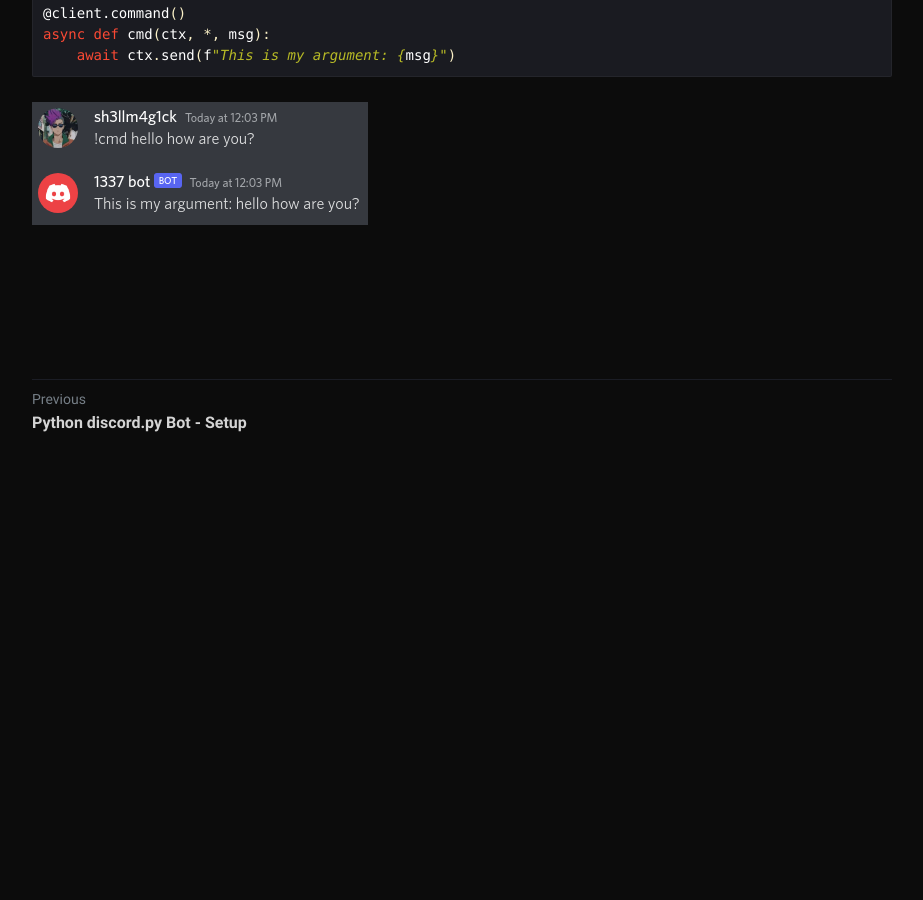
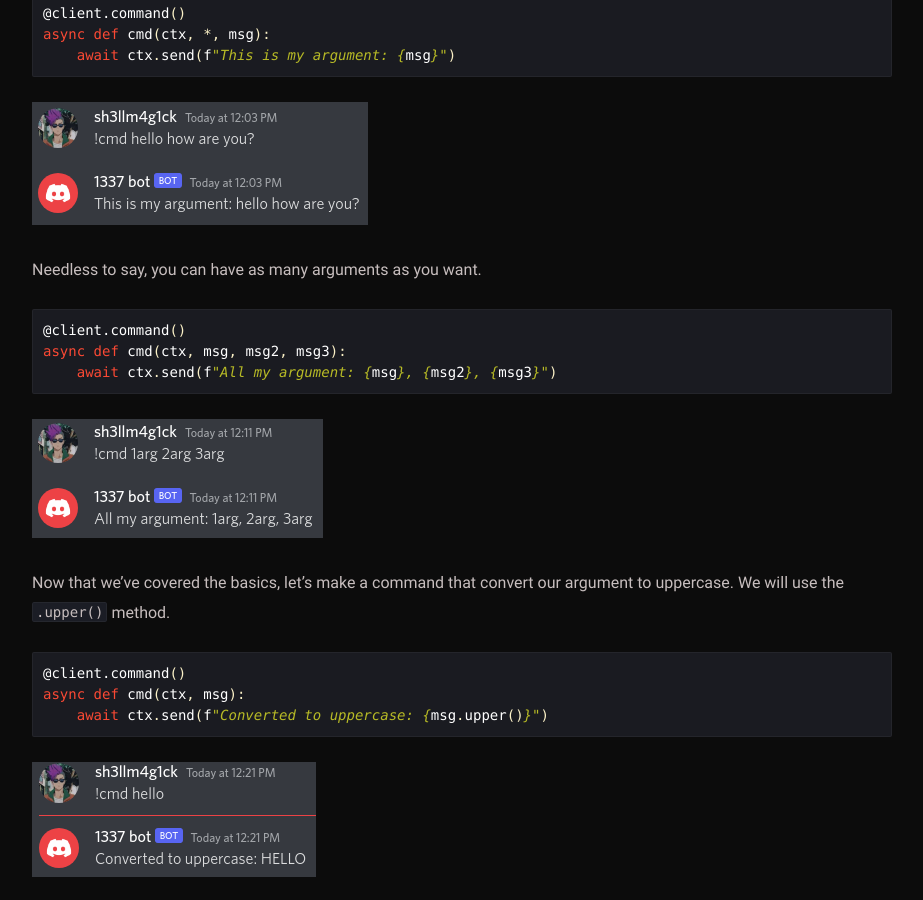
Before and after one commit to sh3llm4g1ck/sh3llm4g1ck.github.io, a Jekyll site: the page built from _posts/python-discord.py-bot-commands/2022-05-07-python-discord.py-bot-commands.md, in a window 1280 px wide and 900 px high, scrolled down 2830 px. Shown: the whole window, without its empty margins (178-1101 px from the left). Built offline with Jekyll 4.4.1, drawn with Linux system fonts in a browser that asks for light colours; before the commit the page ends 3275 px from its top, so only the background shows below that.

Commit message:
Update 2022-05-07-python-discord.py-bot-commands.md

````diff
--- a/_posts/python-discord.py-bot-commands/2022-05-07-python-discord.py-bot-commands.md
+++ b/_posts/python-discord.py-bot-commands/2022-05-07-python-discord.py-bot-commands.md
@@ -65,3 +65,23 @@ async def cmd(ctx, *, msg):
 ```
 
 ![](https://raw.githubusercontent.com/sh3llm4g1ck/sh3llm4g1ck.github.io/main/_posts/python-discord.py-bot-commands/images/7.png)
+
+Needless to say, you can have as many arguments as you want.
+
+```python
+@client.command()
+async def cmd(ctx, msg, msg2, msg3):
+    await ctx.send(f"All my argument: {msg}, {msg2}, {msg3}")
+```
+
+![](https://raw.githubusercontent.com/sh3llm4g1ck/sh3llm4g1ck.github.io/main/_posts/python-discord.py-bot-commands/images/8.png)
+
+Now that we've covered the basics, let's make a command that convert our argument to uppercase. We will use the `.upper()` method.
+
+```python
+@client.command()
+async def cmd(ctx, msg):
+    await ctx.send(f"Converted to uppercase: {msg.upper()}")
+```
+
+![](https://raw.githubusercontent.com/sh3llm4g1ck/sh3llm4g1ck.github.io/main/_posts/python-discord.py-bot-commands/images/9.png)
````
